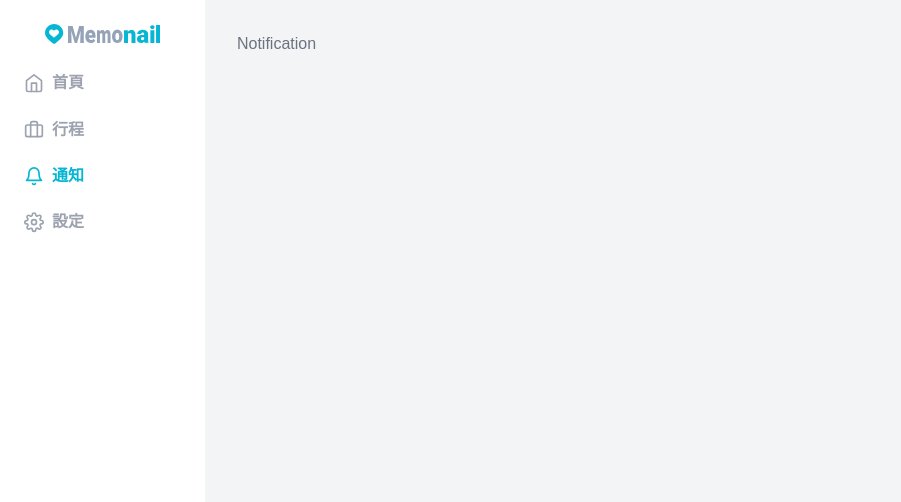
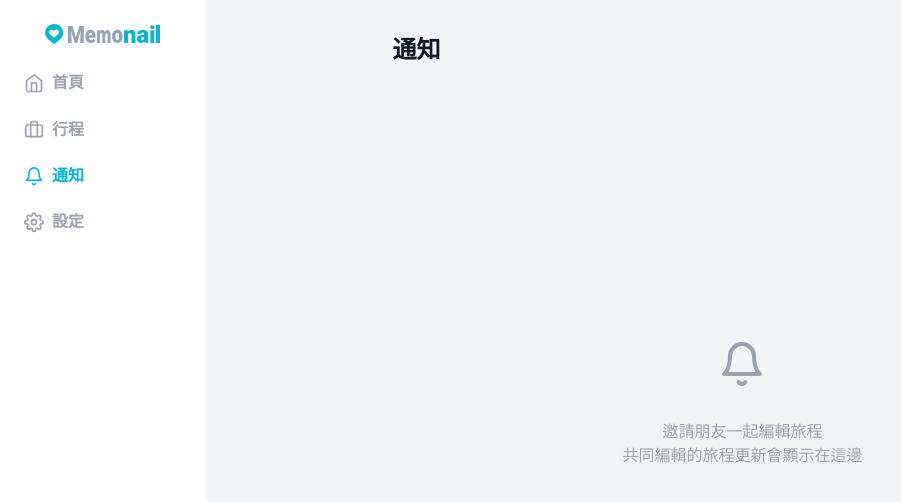
Before and after one commit to miyenChen/memonail, a React (Vite) app: page /notification in a window 1280 px wide. Shown: the top 502 px of the page, without its empty margins (0-901 px from the left). Built offline with nearby package versions, Linux system fonts and the light colour scheme.

Commit message:
feat: Notification page Layout

```diff
--- a/src/pages/Notification.jsx
+++ b/src/pages/Notification.jsx
@@ -1,4 +1,44 @@
+import styled from 'styled-components';
+import { FiBell } from 'react-icons/fi';
+import CardList from '../ui/CardList';
+
+const StyledNotification = styled.main`
+    width: min(700px, 100%);
+    margin: auto;
+    height: 100%;
+    & h2 {
+        margin-bottom: 1rem;
+    }
+`;
+const EmptyNotification = styled.div`
+    display: flex;
+    flex-direction: column;
+    align-items: center;
+    justify-content: center;
+    color: var(--color-gray-400);
+    text-align: center;
+    height: calc(100dvh - 10rem);
+    gap: 2rem;
+
+    & svg {
+        width: 3rem;
+        height: 3rem;
+    }
+`;
 function Notification() {
-    return <div>Notification</div>;
+    return (
+        <StyledNotification>
+            <h2>通知</h2>
+            <CardList>
+                <EmptyNotification>
+                    <FiBell />
+                    <p>
+                        邀請朋友一起編輯旅程 <br />
+                        共同編輯的旅程更新會顯示在這邊
+                    </p>
+                </EmptyNotification>
+            </CardList>
+        </StyledNotification>
+    );
 }
 export default Notification;
--- a/src/ui/AddCard.jsx
+++ b/src/ui/AddCard.jsx
@@ -26,7 +26,7 @@ function AddCard() {
     return (
         <StyledAddCard>
             <FiPlusCircle />
-            <span>新增行程</span>
+            <span>新增</span>
         </StyledAddCard>
     );
 }
```
